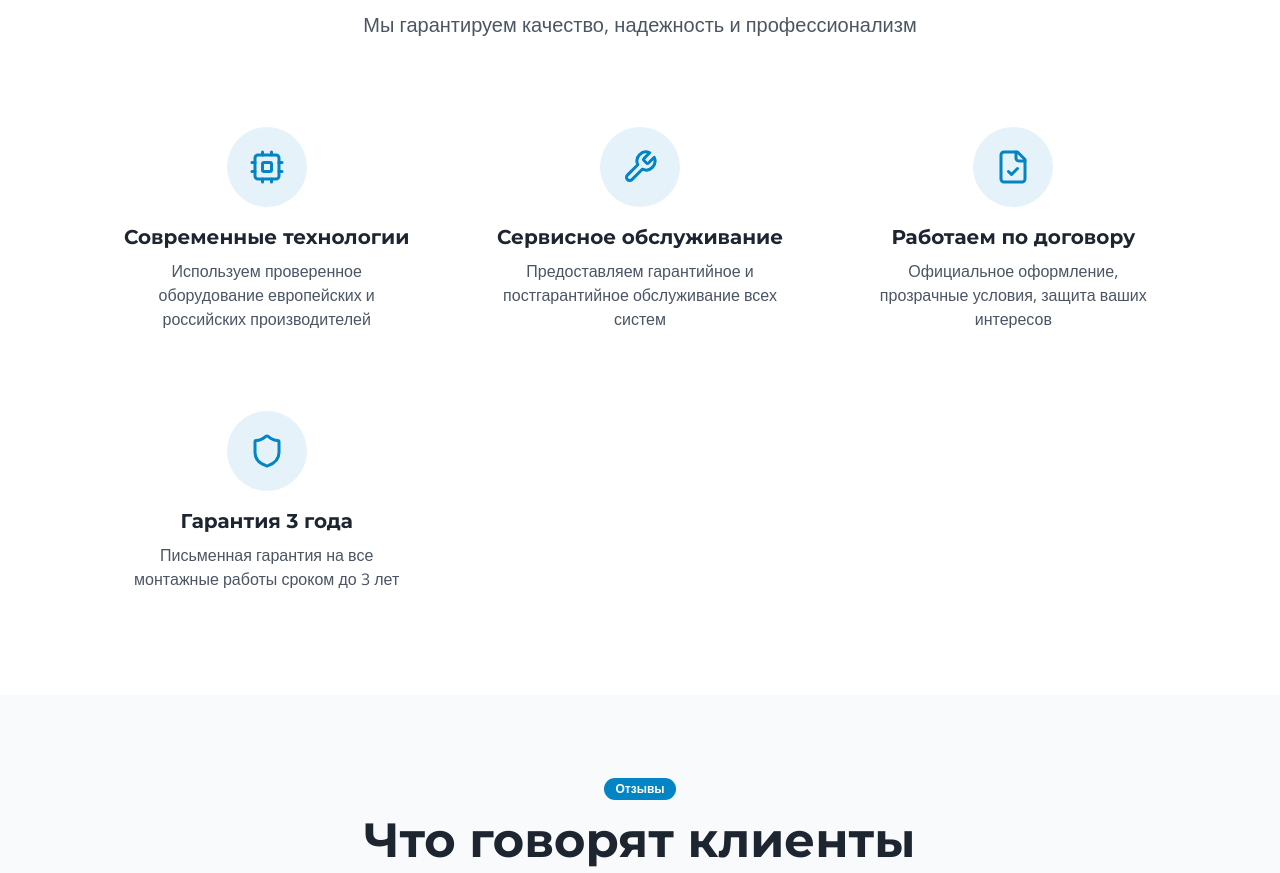
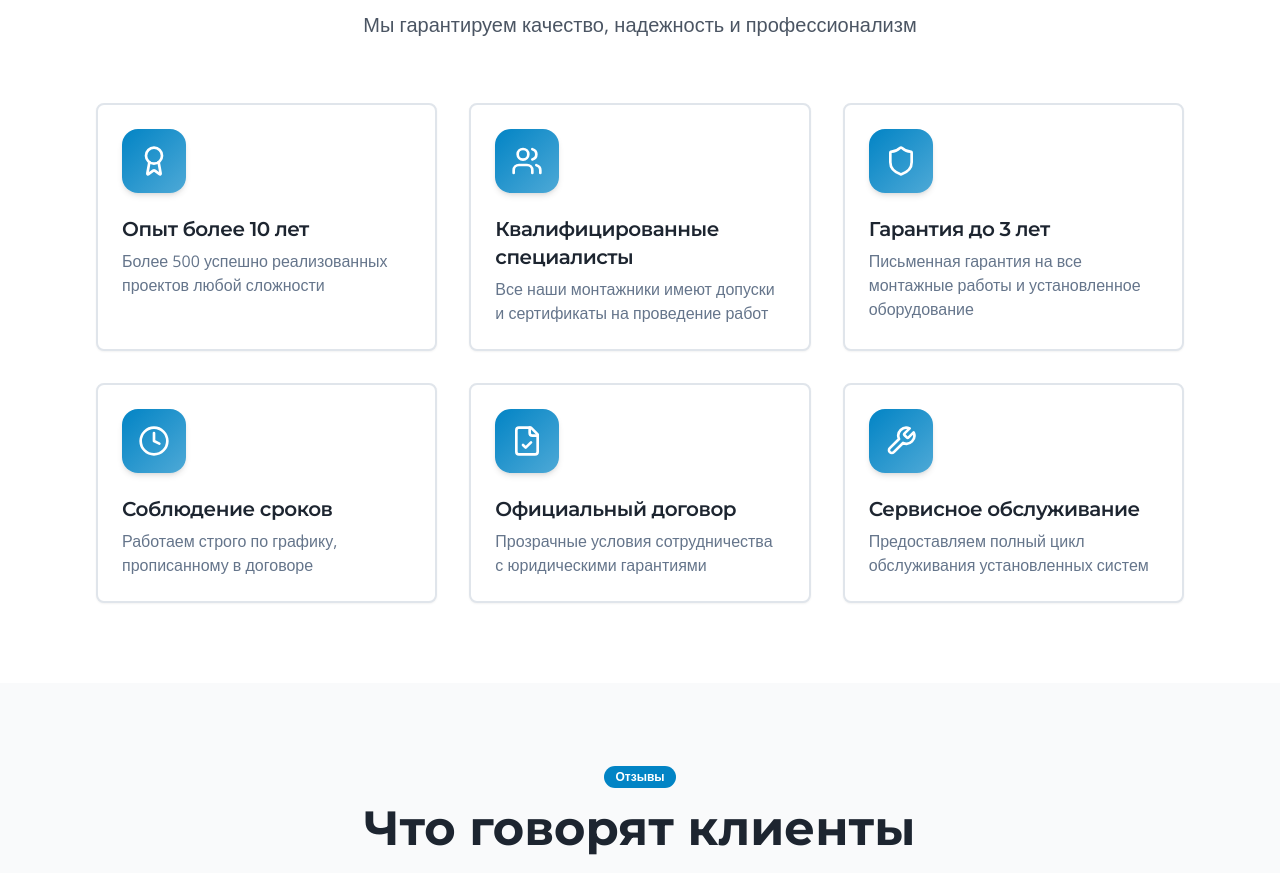
Before and after one commit to pr-poehali-dev/heating-water-supply-installation, a React (Vite) app: page / in a window 1280 px wide. Shown: the part 3741-4614 px from the top of the page. Built offline with nearby package versions, Linux system fonts and the light colour scheme.

Commit message:
Добавлен раздел с преимуществами компании

```diff
--- a/src/pages/Index.tsx
+++ b/src/pages/Index.tsx
@@ -127,24 +127,34 @@ const Index = () => {
 
   const advantages = [
     {
-      icon: 'Cpu',
-      title: 'Современные технологии',
-      description: 'Используем проверенное оборудование европейских и российских производителей'
+      icon: 'Award',
+      title: 'Опыт более 10 лет',
+      description: 'Более 500 успешно реализованных проектов любой сложности'
+    },
+    {
+      icon: 'Users',
+      title: 'Квалифицированные специалисты',
+      description: 'Все наши монтажники имеют допуски и сертификаты на проведение работ'
+    },
+    {
+      icon: 'Shield',
+      title: 'Гарантия до 3 лет',
+      description: 'Письменная гарантия на все монтажные работы и установленное оборудование'
+    },
+    {
+      icon: 'Clock',
+      title: 'Соблюдение сроков',
+      description: 'Работаем строго по графику, прописанному в договоре'
+    },
+    {
+      icon: 'FileCheck',
+      title: 'Официальный договор',
+      description: 'Прозрачные условия сотрудничества с юридическими гарантиями'
     },
     {
       icon: 'Wrench',
       title: 'Сервисное обслуживание',
-      description: 'Предоставляем гарантийное и постгарантийное обслуживание всех систем'
-    },
-    {
-      icon: 'FileCheck',
-      title: 'Работаем по договору',
-      description: 'Официальное оформление, прозрачные условия, защита ваших интересов'
-    },
-    {
-      icon: 'Shield',
-      title: 'Гарантия 3 года',
-      description: 'Письменная гарантия на все монтажные работы сроком до 3 лет'
+      description: 'Предоставляем полный цикл обслуживания установленных систем'
     }
   ];
 
@@ -359,15 +369,17 @@ const Index = () => {
               Мы гарантируем качество, надежность и профессионализм
             </p>
           </div>
-          <div className="grid md:grid-cols-3 gap-8">
+          <div className="grid md:grid-cols-2 lg:grid-cols-3 gap-8">
             {advantages.map((advantage, index) => (
-              <div key={index} className="flex flex-col items-center text-center p-6 rounded-xl hover:bg-gray-50 transition-colors">
-                <div className="w-20 h-20 bg-primary/10 rounded-full flex items-center justify-center mb-4">
-                  <Icon name={advantage.icon as any} size={36} className="text-primary" />
-                </div>
-                <h3 className="text-xl font-bold text-secondary mb-2">{advantage.title}</h3>
-                <p className="text-gray-600">{advantage.description}</p>
-              </div>
+              <Card key={index} className="border-2 hover:border-primary/30 hover:shadow-lg transition-all duration-300">
+                <CardHeader>
+                  <div className="w-16 h-16 bg-gradient-to-br from-primary to-primary/70 rounded-2xl flex items-center justify-center mb-4 shadow-md">
+                    <Icon name={advantage.icon as any} size={32} className="text-white" />
+                  </div>
+                  <CardTitle className="text-xl text-secondary">{advantage.title}</CardTitle>
+                  <CardDescription className="text-base">{advantage.description}</CardDescription>
+                </CardHeader>
+              </Card>
             ))}
           </div>
         </div>
```
